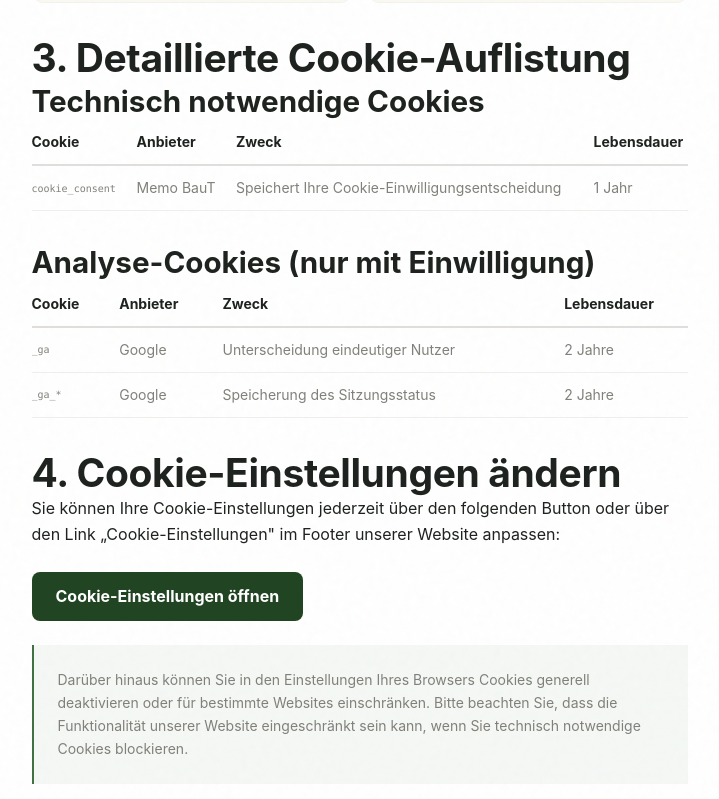
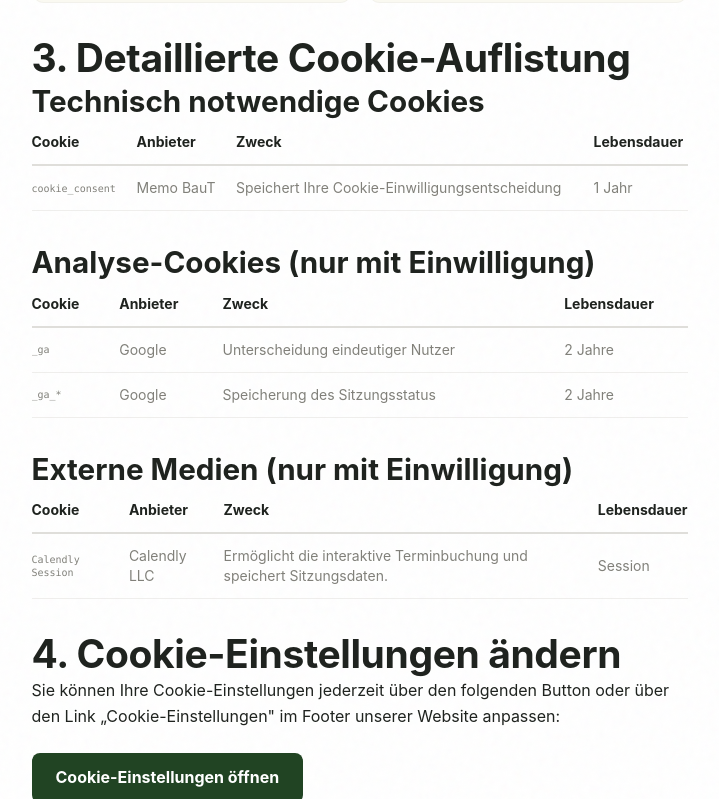
Before and after one commit to umutcantezgel-cpu/Memo-Bau, a React (Vite) app: page /cookie-richtlinie in a window 1280 px wide. Shown: the part 1362-2161 px from the top of the page, without its empty margins (449-1168 px from the left). Built offline with nearby package versions, Linux system fonts and the light colour scheme; no server answers; a web font is replaced by a local one.

Commit message:
fix(compliance): implement comprehensive rechtssicherheits fixes\n\n- Add owner to Impressum\n- Extract legal text from accordions in Impressum\n- Update OpenStreetMap DSGVO basis\n- Add Calendly to Cookie Policy\n- Add consumer protection clause to AGB Gerichtsstand\n- Fix Counter bug on Homepage

```diff
--- a/src/core/constants.tsx
+++ b/src/core/constants.tsx
@@ -203,6 +203,7 @@ export const FAQS: FaqItem[] = [
 // Memo BauT GaLaBau company info
 export const COMPANY_INFO = {
     name: 'Memo BauT',
+    owner: 'Inhaber: Mehmet Tezgel',
     tagline: 'Exklusive Gartenkunst',
     slogan: 'Räume für die Sinne. Gärten für die Ewigkeit.',
     founded: 2011,
--- a/src/pages/AgbPage.tsx
+++ b/src/pages/AgbPage.tsx
@@ -229,6 +229,9 @@ export const AgbPage: React.FC = () => {
                     <strong>12.2.</strong> Ist der Auftraggeber Kaufmann, juristische Person des öffentlichen Rechts oder öffentlich-rechtliches Sondervermögen, ist ausschließlicher <strong>Gerichtsstand für alle Streitigkeiten {COMPANY_INFO.address.city}</strong> (AG Wetzlar). Dies gilt auch, wenn der Auftraggeber keinen allgemeinen Gerichtsstand in Deutschland hat.
                 </p>
                 <p>
+                    <strong className="text-primary-base">Verbraucherhinweis:</strong> Für Verbraucher i.S.d. § 13 BGB gilt dieser ausschließliche Gerichtsstand nicht; es gelten die gesetzlichen Bestimmungen, insbesondere der Gerichtsstand am Wohnsitz des Verbrauchers (§ 29c ZPO).
+                </p>
+                <p>
                     <strong>12.3. Salvatorische Klausel:</strong> Sollten einzelne Bestimmungen unwirksam oder undurchführbar sein, bleibt die Wirksamkeit des Vertrages im Übrigen unberührt. An die Stelle der unwirksamen Bestimmung tritt die wirksame Regelung, deren Wirkungen der wirtschaftlichen Zielsetzung am nächsten kommen.
                 </p>
                 <p>
--- a/src/pages/CookiePolicyPage.tsx
+++ b/src/pages/CookiePolicyPage.tsx
@@ -143,6 +143,28 @@ export const CookiePolicyPage: React.FC = () => {
                     </table>
                 </div>
 
+                <h3>Externe Medien (nur mit Einwilligung)</h3>
+                <div className="overflow-x-auto mb-space-8">
+                    <table className="w-full text-sm border-collapse">
+                        <thead>
+                            <tr className="border-b-2 border-neutral-lightgray">
+                                <th className="text-left py-3 pr-4 font-bold text-neutral-darkgray">Cookie</th>
+                                <th className="text-left py-3 pr-4 font-bold text-neutral-darkgray">Anbieter</th>
+                                <th className="text-left py-3 pr-4 font-bold text-neutral-darkgray">Zweck</th>
+                                <th className="text-left py-3 font-bold text-neutral-darkgray">Lebensdauer</th>
+                            </tr>
+                        </thead>
+                        <tbody className="text-neutral-midgray">
+                            <tr className="border-b border-neutral-lightgray/50">
+                                <td className="py-3 pr-4 font-mono text-xs">Calendly Session</td>
+                                <td className="py-3 pr-4">Calendly LLC</td>
+                                <td className="py-3 pr-4">Ermöglicht die interaktive Terminbuchung und speichert Sitzungsdaten.</td>
+                                <td className="py-3">Session</td>
+                            </tr>
+                        </tbody>
+                    </table>
+                </div>
+
                 {/* ─── Einstellungen ändern ─── */}
                 <h2>4. Cookie-Einstellungen ändern</h2>
                 <p>
--- a/src/pages/HomePage.tsx
+++ b/src/pages/HomePage.tsx
@@ -1,7 +1,7 @@
 import React, { useEffect, useState } from 'react';
 import { ArrowRight, ChevronDown, Leaf, PenTool, Sprout, Shield, Award, CheckCircle, Plus, Minus } from 'lucide-react';
 import { useNavigate } from 'react-router-dom';
-import { SERVICES } from '../core/constants';
+import { SERVICES, COMPANY_INFO } from '../core/constants';
 import { Button } from '../components/common/Button';
 import { Reveal } from '../components/common/Reveal';
 
@@ -120,7 +120,7 @@ export const HomePage: React.FC = () => {
                 <div className="max-w-[1200px] mx-auto px-6 lg:px-12">
                     <div className="flex flex-wrap justify-center gap-space-8 md:gap-space-24 opacity-70">
                         <div className="flex items-center gap-3 hover:opacity-100 transition-opacity duration-[var(--default-transition-duration)]"><Shield className="w-5 h-5 text-accent-base" /><span className="text-white text-sm font-semibold tracking-widest uppercase">Premium Qualität</span></div>
-                        <div className="flex items-center gap-3 hover:opacity-100 transition-opacity duration-[var(--default-transition-duration)]"><Award className="w-5 h-5 text-accent-base" /><span className="text-white text-sm font-semibold tracking-widest uppercase"><Counter end={15} duration={2000} suffix="+" /> Jahre Expertise</span></div>
+                        <div className="flex items-center gap-3 hover:opacity-100 transition-opacity duration-[var(--default-transition-duration)]"><Award className="w-5 h-5 text-accent-base" /><span className="text-white text-sm font-semibold tracking-widest uppercase"><Counter end={new Date().getFullYear() - COMPANY_INFO.founded} duration={2000} suffix="+" /> Jahre Expertise</span></div>
                         <div className="flex items-center gap-3 hover:opacity-100 transition-opacity duration-[var(--default-transition-duration)]"><CheckCircle className="w-5 h-5 text-accent-base" /><span className="text-white text-sm font-semibold tracking-widest uppercase">Höchste Präzision</span></div>
                     </div>
                 </div>
--- a/src/pages/PrivacyPage.tsx
+++ b/src/pages/PrivacyPage.tsx
@@ -233,7 +233,7 @@ export const PrivacyPage: React.FC = () => {
                 {/* ─── KAPITEL 10 ─── */}
                 <h2>10. Karteneinbindung (OpenStreetMap / Leaflet)</h2>
                 <p>
-                    Für die Darstellung interaktiver Karten verwenden wir OpenStreetMap-Kartenkacheln über die Leaflet-Bibliothek. Beim Laden der Karte wird Ihre IP-Adresse an die Server der OpenStreetMap Foundation (OSMF) übertragen. Rechtsgrundlage: Art. 6 Abs. 1 lit. f DSGVO (berechtigtes Interesse an ansprechender Standortdarstellung).
+                    Für die Darstellung interaktiver Karten verwenden wir OpenStreetMap-Kartenkacheln über die Leaflet-Bibliothek. Beim Laden der Karte wird Ihre IP-Adresse an die Server der OpenStreetMap Foundation (OSMF) übertragen. Die Einbindung erfolgt auf Grundlage Ihrer ausdrücklichen Einwilligung über unseren Cookie-Banner (2-Klick-Lösung) gemäß Art. 6 Abs. 1 lit. a DSGVO. Sie können diese Einwilligung jederzeit widerrufen.
                 </p>
 
                 {/* ─── KAPITEL 11 ─── */}
```
Also changed, not shown: src/pages/ImprintPage.tsx (+10 -7 lines).
